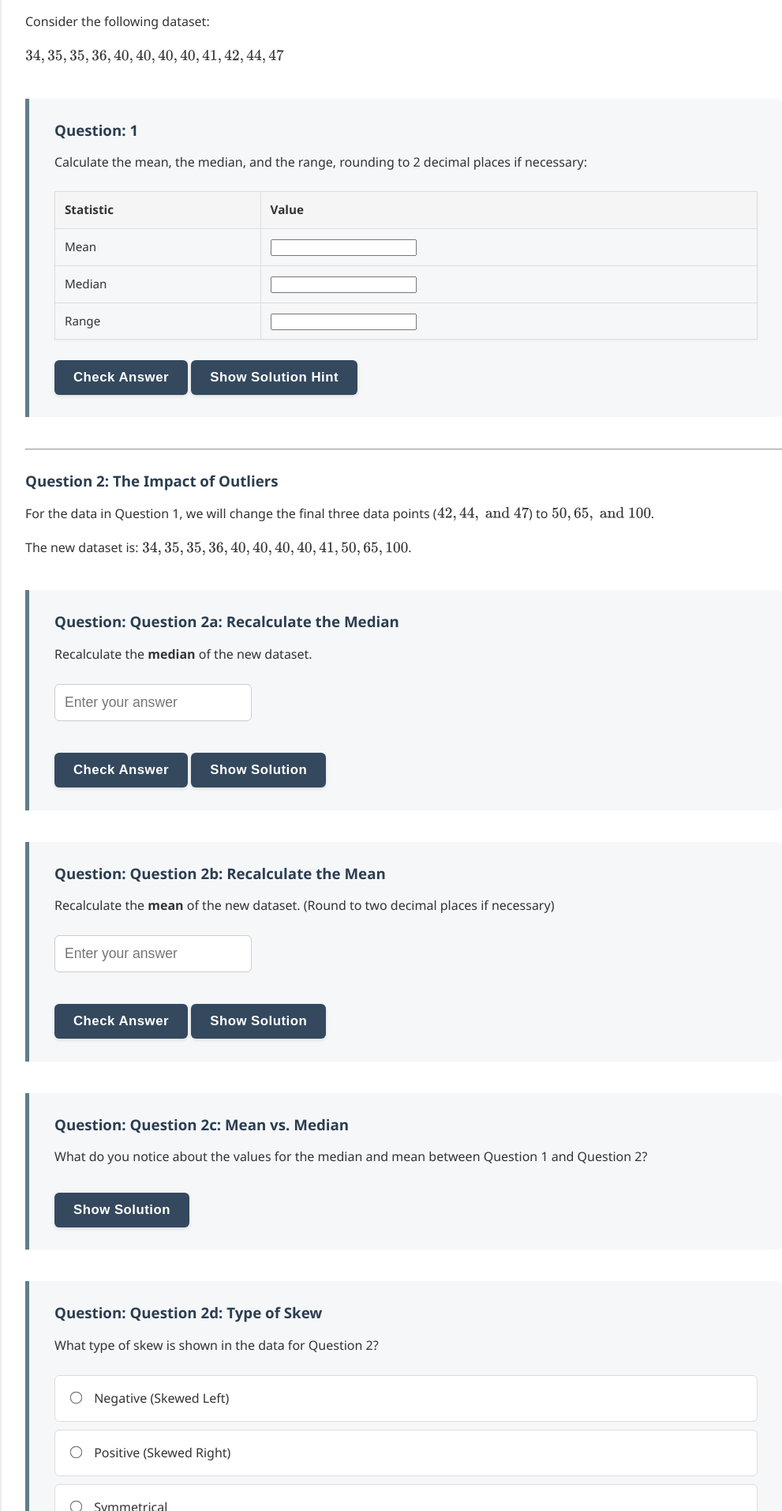
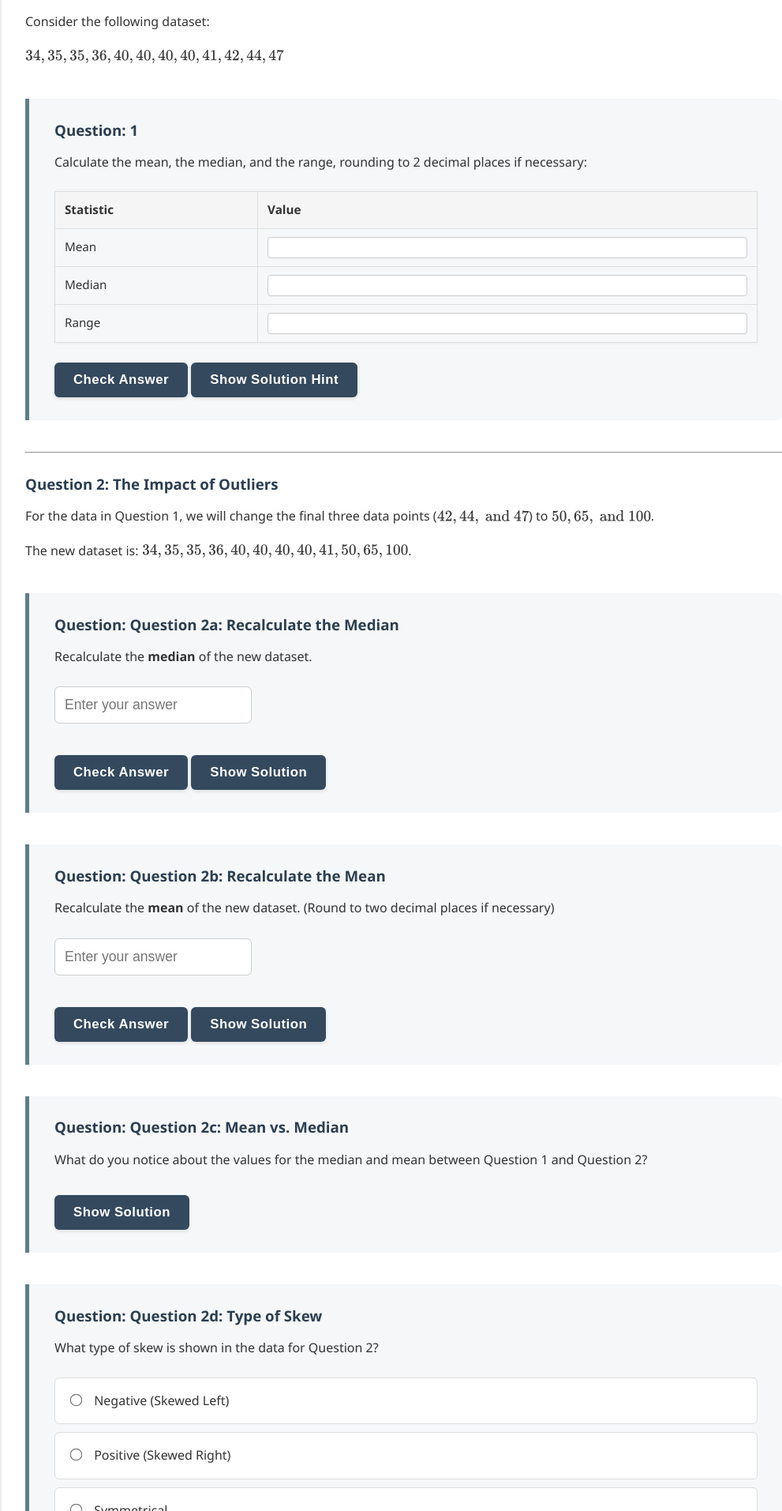
Before and after one commit to probe973/hsc-7056x, a Jekyll site: the page built from distributions/index.md, in a window 1280 px wide. Shown: the part 537-2450 px from the top of the page at 79% size, without its empty margins (128-1119 px from the left). Built offline with Jekyll 4.4.1, drawn with Linux system fonts in a browser that asks for light colours.

Commit message:
Update style.css

```diff
--- a/assets/css/style.css
+++ b/assets/css/style.css
@@ -431,6 +431,28 @@
   -moz-appearance: textfield;
 }
 
+/* Style for the inputs inside the table */
+.table-fill-wrapper input {
+    border: 1px solid #ccc;
+    padding: 5px;
+    border-radius: 4px;
+    width: 100%; /* Or a fixed width like 80px */
+    box-sizing: border-box;
+}
+
+/* Correct answer style */
+.table-fill-wrapper input.input-correct {
+    border-color: #28a745;
+    background-color: #e6fffa;
+}
+
+/* Incorrect answer style */
+.table-fill-wrapper input.input-incorrect {
+    border-color: #dc3545;
+    background-color: #ffe6e6;
+}
+
+
 
 /* Taken from statistics workshop, will need to integrate */
 
```
